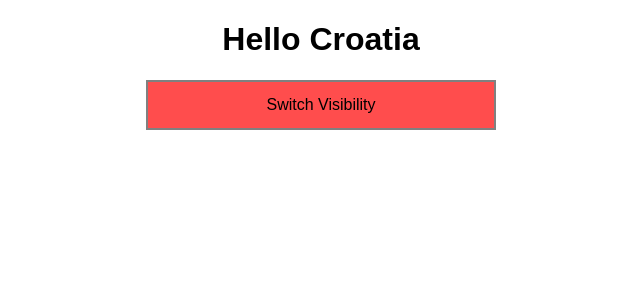
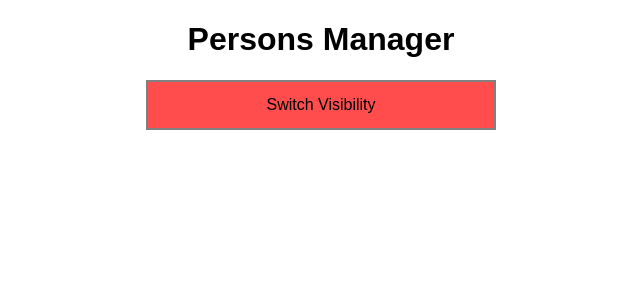
Before and after one commit to velebit-tech/react-complete-guide, a React app: page / in a window 1280 px wide. Shown: the top 300 px of the page, without its empty margins (319-959 px from the left). Built offline with nearby package versions, Linux system fonts and the light colour scheme.

Commit message:
section 7: splitted app into components

```diff
--- a/src/App.js
+++ /dev/null
@@ -1,84 +0,0 @@
-import React, { Component } from 'react';
-import './App.css';
-import Person from './Person/Person';
-
-class App extends Component {
-  state = {
-    header_text: 'Hello Croatia',
-    people: [
-      { id: 'asdgasdg', name: 'Mario', weight: 75, child: 'default text' },
-      { id: 'dfhsbvbx', name: 'Josso', weight: 99, child: 'default text' },
-      { id: 'asfdasef', name: 'Karlo', weight: 80, child: 'default text' }
-    ],
-    listVisibility: false
-  }
-
-  typingHandler = (event, index) => {
-    const person = {
-      ...this.state.people[index]
-    }
-
-    person.child = event.target.value;
-
-    const people = [...this.state.people];
-    people[index] = person;
-
-    this.setState({ people: people });
-  }
-
-  deletePersonHandler = personIndex => {
-    const people = [...this.state.people];
-    people.splice(personIndex, 1);
-    this.setState({ people: people });
-  }
-
-  toggleVisibilityHandler = () => {
-    let visibility = this.state.listVisibility;
-    this.setState({ listVisibility: !visibility });
-  }
-
-  render() {
-    const buttonStyle = {
-      fontSize: '16px',
-      backgroundColor: '#ff4d4d',
-      border: '2px solid gray',
-      width: '350px',
-      height: '50px'
-    };
-
-    let persons = null;
-    if (this.state.listVisibility) {
-      persons = (
-        <div>
-          {this.state.people.map((person, index) => {
-            return <Person
-              click={() => this.deletePersonHandler(index)}
-              name={person.name}
-              weight={person.weight}
-              child={person.child}
-              key={person.id}
-              typing={(event) => this.typingHandler(event, index)} >
-              {person.child}
-            </Person>
-          })}
-        </div>
-      );
-
-    buttonStyle.backgroundColor = 'lightgreen';
-    }
-
-    return (
-      <div className="App">
-        <h1>{this.state.header_text}</h1>
-        <button
-          style={buttonStyle}
-          onClick={this.toggleVisibilityHandler}
-        >Switch Visibility
-        </button>
-        {persons}
-      </div >
-    );
-  }
-}
-
-export default App;
--- /dev/null
+++ b/src/components/Cockpit/Cockpit.js
@@ -0,0 +1,28 @@
+import React from 'react';
+
+const cockpit = props => {
+  const buttonStyle = {
+    fontSize: '16px',
+    backgroundColor: '#ff4d4d',
+    border: '2px solid gray',
+    width: '350px',
+    height: '50px'
+  };
+
+  if (props.visibility) {
+    buttonStyle.backgroundColor = 'lightgreen';
+  }
+
+  return (
+    <div className="Cockpit">
+      <h1>{props.title}</h1>
+      <button
+        style={buttonStyle}
+        onClick={props.toggleVisibility}
+        >Switch Visibility
+      </button>
+    </div>
+  );
+}
+
+export default cockpit;
--- /dev/null
+++ b/src/components/Persons/Persons.js
@@ -0,0 +1,21 @@
+import React from 'react';
+import Person from './Person/Person';
+
+const persons = props => {
+  return (
+    props.persons.map((person, index) => {
+      return <Person
+        click={() => props.clicked(index)}
+        name={person.name}
+        weight={person.weight}
+        child={person.child}
+        key={person.id}
+        typing={(event) => props.typed(event, index)}
+        >
+        {person.child}
+      </Person>
+    })
+  );
+}
+
+export default persons;
--- /dev/null
+++ b/src/containers/App.js
@@ -0,0 +1,63 @@
+import React, { Component } from 'react';
+import './App.css';
+import Persons from '../components/Persons/Persons';
+import Cockpit from '../components/Cockpit/Cockpit';
+
+class App extends Component {
+  state = {
+    persons: [
+      { id: 'asdgasdg', name: 'Mario', weight: 75, child: 'default text' },
+      { id: 'dfhsbvbx', name: 'Josso', weight: 99, child: 'default text' },
+      { id: 'asfdasef', name: 'Karlo', weight: 80, child: 'default text' }
+    ],
+    listVisibility: false
+  }
+
+  typingHandler = (event, index) => {
+    const person = {
+      ...this.state.persons[index]
+    }
+
+    person.child = event.target.value;
+
+    const persons = [...this.state.persons];
+    persons[index] = person;
+
+    this.setState({ persons: persons });
+  }
+
+  deletePersonHandler = personIndex => {
+    const persons = [...this.state.persons];
+    persons.splice(personIndex, 1);
+    this.setState({ persons: persons });
+  }
+
+  toggleVisibilityHandler = () => {
+    let visibility = this.state.listVisibility;
+    this.setState({ listVisibility: !visibility });
+  }
+
+  render() {
+    let persons = null;
+    if (this.state.listVisibility) {
+      persons = <Persons
+        persons={this.state.persons}
+        clicked={this.deletePersonHandler}
+        typed={this.typingHandler}
+      />;
+    }
+
+    return (
+      <div className="App">
+        <Cockpit
+          title={this.props.title}
+          visibility={this.state.listVisibility}
+          toggleVisibility={this.toggleVisibilityHandler}
+        />
+        {persons}
+      </div >
+    );
+  }
+}
+
+export default App;
--- a/src/index.js
+++ b/src/index.js
@@ -1,8 +1,8 @@
 import React from 'react';
 import ReactDOM from 'react-dom';
 import './index.css';
-import App from './App';
+import App from './containers/App';
 import registerServiceWorker from './registerServiceWorker';
 
-ReactDOM.render(<App />, document.getElementById('root'));
+ReactDOM.render(<App title="Persons Manager" />, document.getElementById('root'));
 registerServiceWorker();
```
Also changed, not shown: src/components/Persons/Person/Person.css (renamed from src/Person/Person.css), src/components/Persons/Person/Person.js (renamed from src/Person/Person.js), src/containers/App.css (renamed from src/App.css), 1 other file (tests, documents, lock files or other folders).
